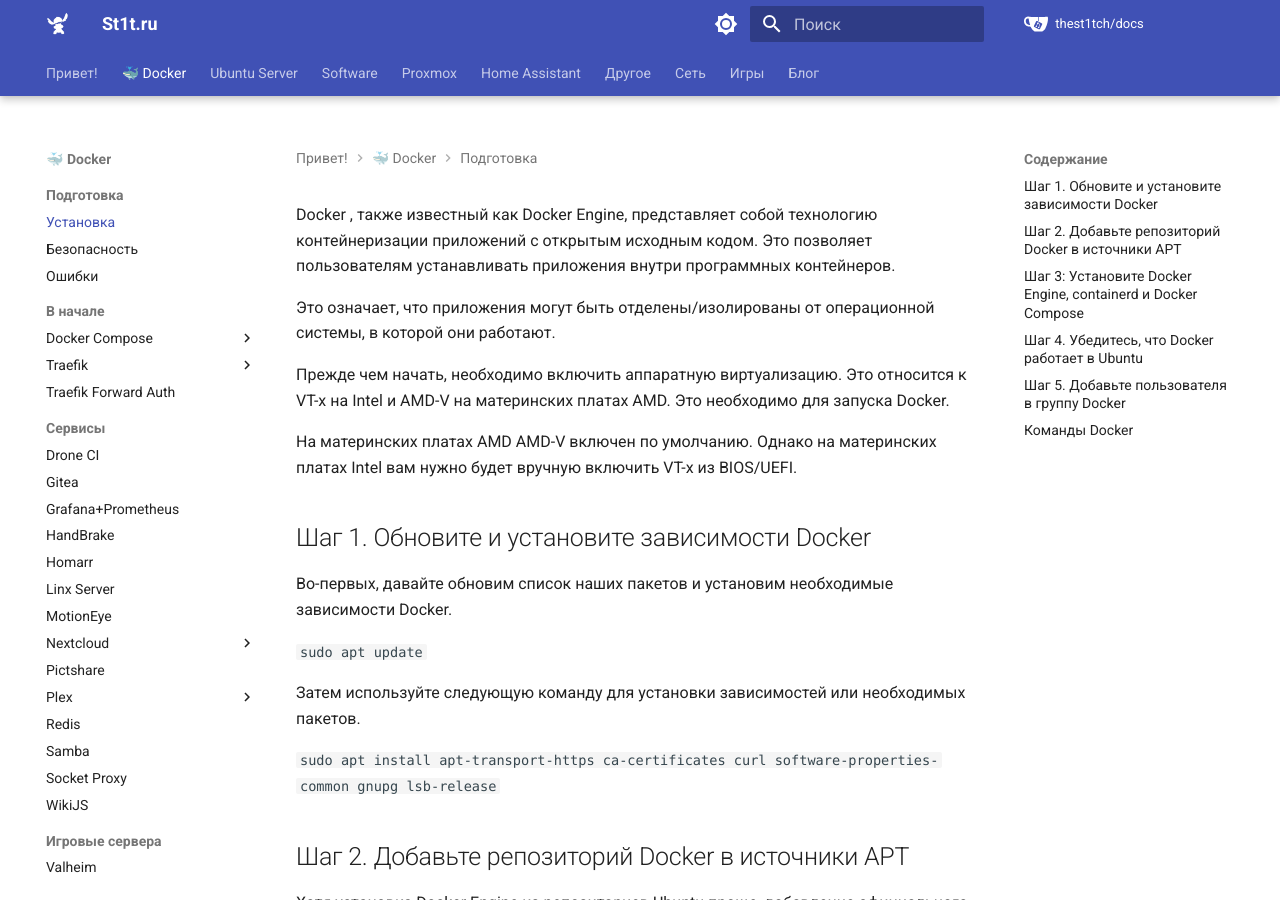
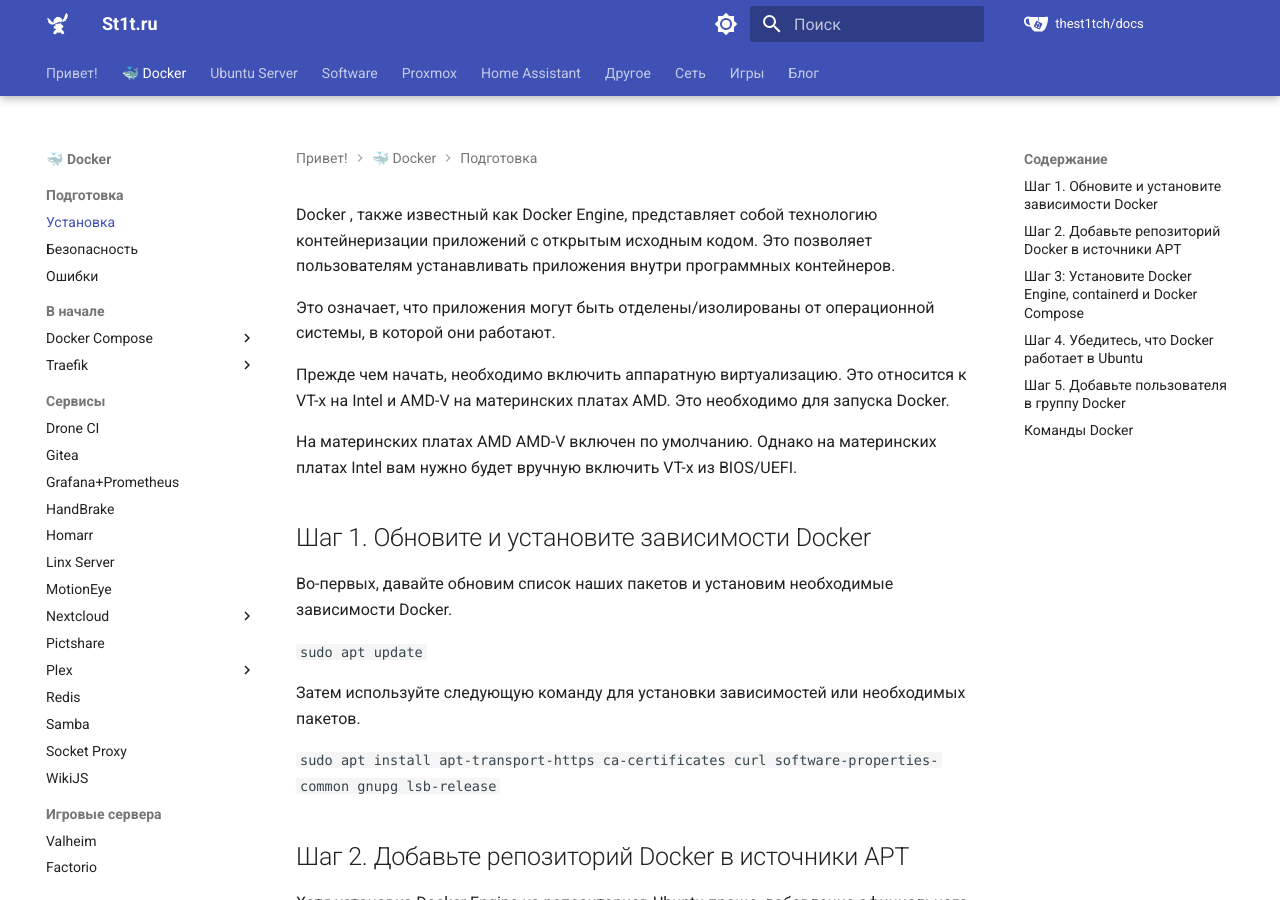
Before and after one commit to TheSt1tch/docs, an MkDocs documentation site: the page built from docs/docker.md, in a window 1280 px wide and 900 px high. Built offline with MkDocs 1.6.1 and Material for MkDocs 9.7.7, drawn with Linux system fonts in a browser that asks for light colours; some web fonts are replaced.

Commit message:
обновление структуры

```diff
--- a/mkdocs.yml
+++ b/mkdocs.yml
@@ -19,7 +19,7 @@
         - docker/traefik.md
         - TCP Route: docker/traefik/tcp-routes.md
         - Error Pages: docker/traefik/errorpages.md
-      - Traefik Forward Auth: docker/traefik-forward-auth.md
+        - Forward Auth: docker/traefik/forward-auth.md
     - Сервисы:
       - Drone CI: docker/drone.md
       - Gitea: docker/gitea.md
```
